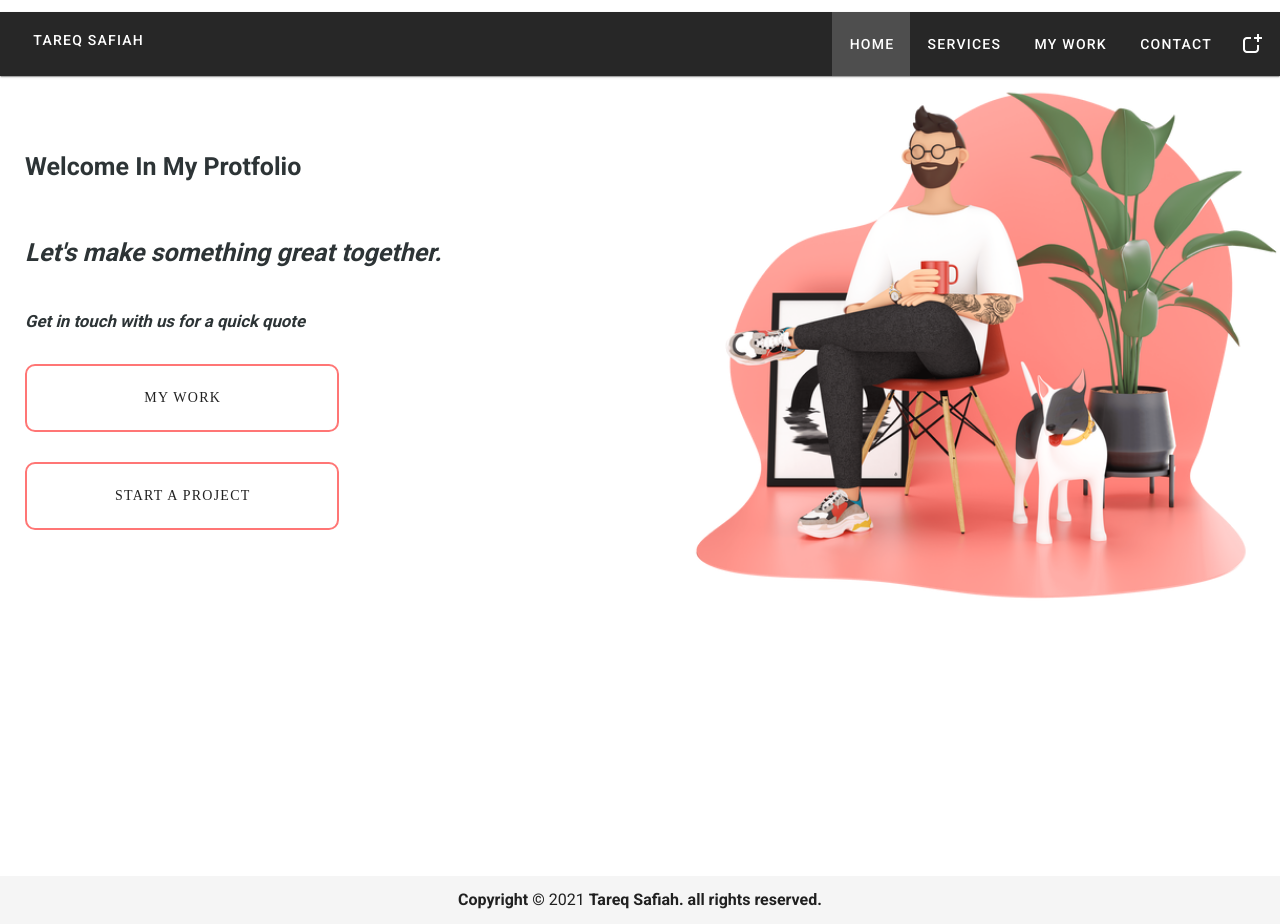
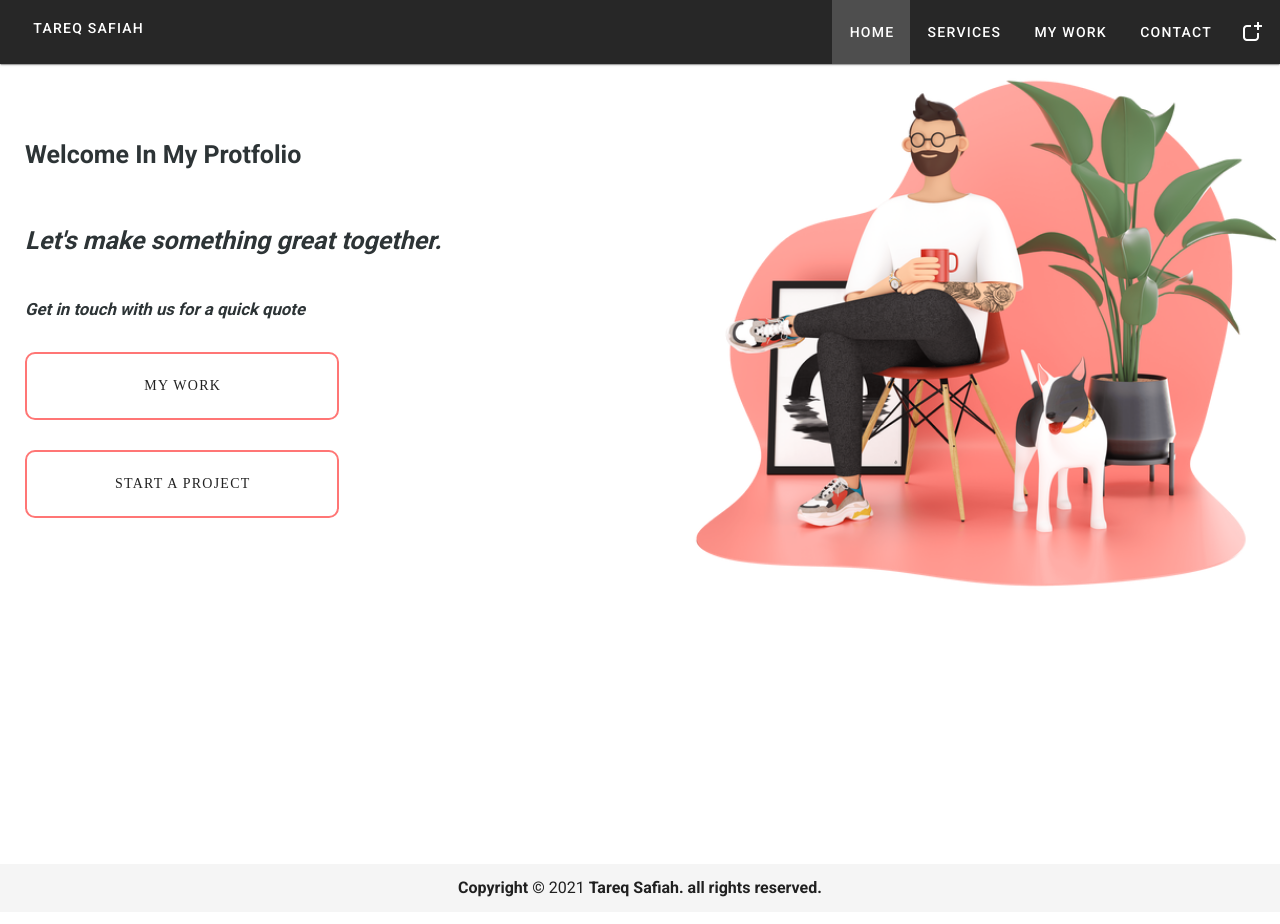
Before and after one commit to tareqsafiah/tareq-safia, a Vue app: page / in a window 1280 px wide. Built offline with nearby package versions, Linux system fonts and the light colour scheme.

Commit message:
Update App.vue

```diff
--- a/src/App.vue
+++ b/src/App.vue
@@ -1,6 +1,6 @@
 <template>
 <v-app>
-<div class="container-fluid mt-3"  id="app">
+<div class="container-fluid"  id="app">
       <navbar id="nav"/>
         <router-view></router-view>
             <v-footer padless>
```
